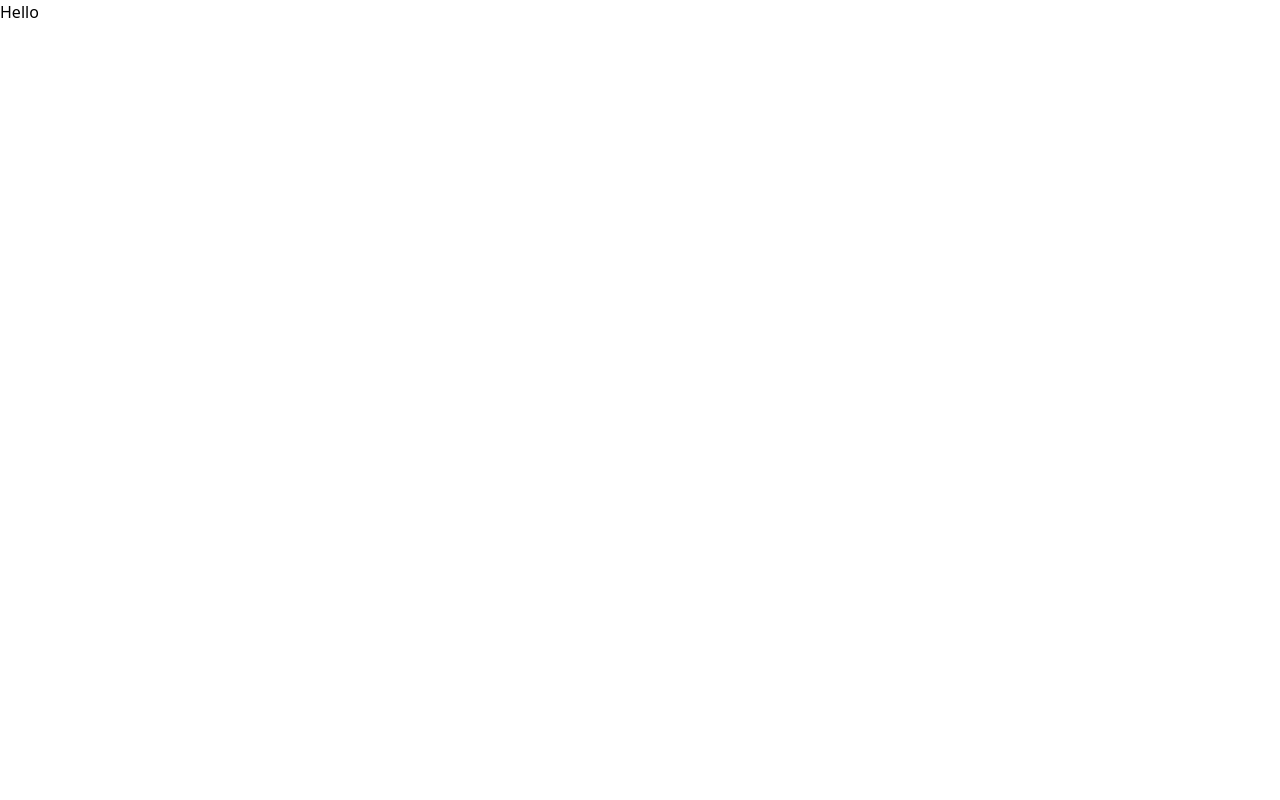
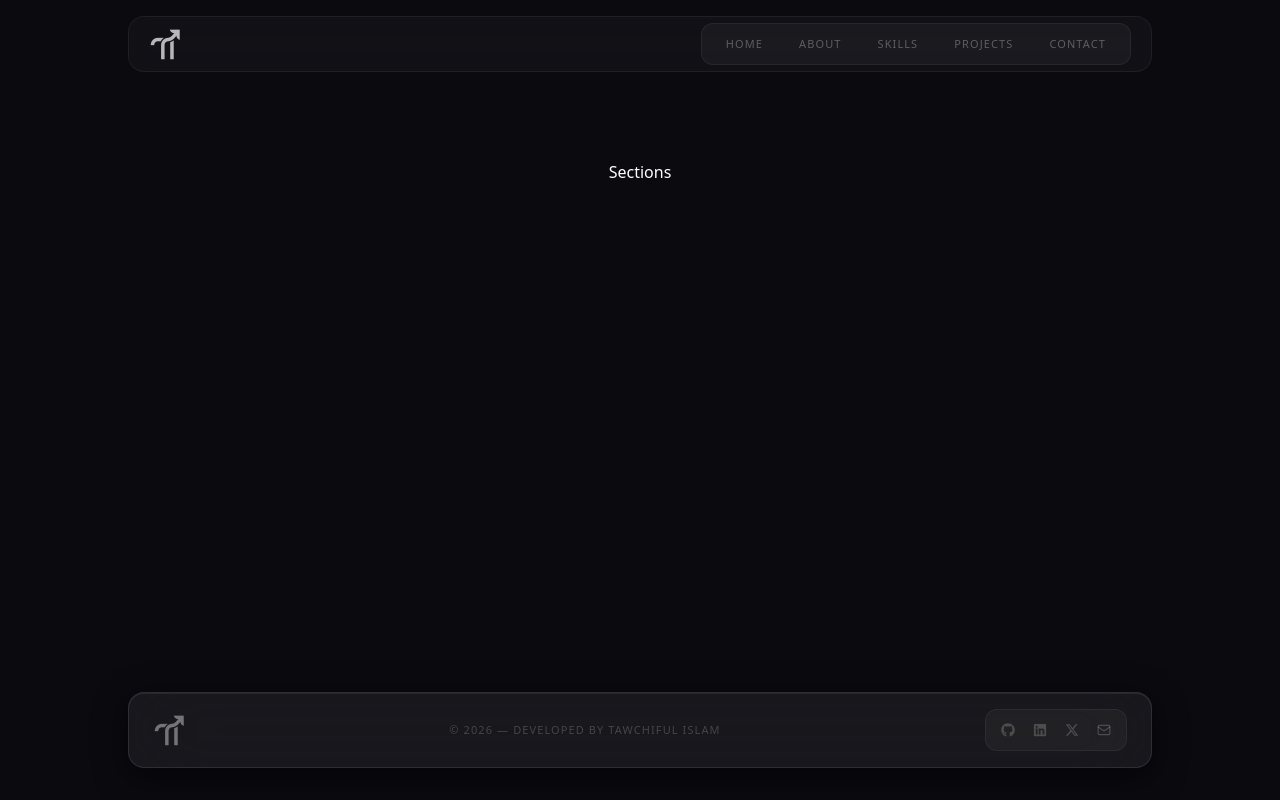
Before and after one commit to tawchifulislam/portfolio, a Next.js app: page / in a window 1280 px wide. Built offline with nearby package versions, Linux system fonts and the light colour scheme.

Commit message:
add glassmorphism Navbar and Footer & Some Modification

```diff
--- a/src/app/layout.js
+++ b/src/app/layout.js
@@ -1,5 +1,7 @@
 import { Inter, Syne } from 'next/font/google';
 import './globals.css';
+import Navbar from '@/components/layout/Navbar';
+import Footer from '@/components/layout/Footer';
 
 const inter = Inter({
   variable: '--font-inter',
@@ -14,7 +16,7 @@ const syne = Syne({
 });
 
 export const metadata = {
-  title: 'Tawchiful Islam — Frontend Developer',
+  title: 'Tawchiful Islam - Frontend Developer',
   description:
     'Frontend developer from Chittagong, Bangladesh. Building clean, responsive, and user-friendly web experiences with React and Next.js.',
 };
@@ -25,7 +27,11 @@ export default function RootLayout({ children }) {
       lang="en"
       className={`${inter.variable} ${syne.variable} h-full antialiased`}
     >
-      <body className="min-h-full flex flex-col">{children}</body>
+      <body className="min-h-full flex flex-col bg-[#0a0a0f] text-white">
+        <Navbar />
+        <main className="flex-1">{children}</main>
+        <Footer />
+      </body>
     </html>
   );
 }
--- a/src/app/page.js
+++ b/src/app/page.js
@@ -1,9 +1,7 @@
-import Image from 'next/image';
-
 export default function Home() {
   return (
     <div>
-      <h1>Hello</h1>
+      <p className="text-white text-center pt-40">Sections</p>
     </div>
   );
 }
--- a/src/components/layout/Footer.jsx
+++ b/src/components/layout/Footer.jsx
@@ -0,0 +1,83 @@
+'use client';
+
+import { motion } from 'framer-motion';
+import { FaGithub, FaLinkedin } from 'react-icons/fa';
+import { FaXTwitter } from 'react-icons/fa6';
+import { Mail } from 'lucide-react';
+import Image from 'next/image';
+import { personalInfo } from '@/lib/data';
+import { scrollToSection } from '@/lib/utils';
+
+const socialLinks = [
+  {
+    icon: <FaGithub size={14} />,
+    href: personalInfo.social.github,
+    label: 'GitHub',
+  },
+  {
+    icon: <FaLinkedin size={14} />,
+    href: personalInfo.social.linkedin,
+    label: 'LinkedIn',
+  },
+  {
+    icon: <FaXTwitter size={14} />,
+    href: personalInfo.social.twitter,
+    label: 'Twitter',
+  },
+  {
+    icon: <Mail size={14} />,
+    href: `mailto:${personalInfo.email}`,
+    label: 'Email',
+  },
+];
+
+export default function Footer() {
+  const currentYear = new Date().getFullYear();
+
+  return (
+    <footer className="relative mt-32 pb-8 px-4 sm:px-6">
+      <div className="max-w-5xl mx-auto">
+        <motion.div
+          initial={{ opacity: 0, y: 20 }}
+          whileInView={{ opacity: 1, y: 0 }}
+          viewport={{ once: true }}
+          transition={{ duration: 0.5 }}
+          className="flex flex-col sm:flex-row items-center justify-between gap-5 px-6 py-4 rounded-2xl bg-white/6 backdrop-blur-2xl border border-white/10 shadow-[0_8px_32px_rgba(0,0,0,0.5),inset_0_1px_0_rgba(255,255,255,0.07)]"
+        >
+          <motion.button
+            onClick={() => scrollToSection('home')}
+            whileHover={{ scale: 1.1 }}
+            whileTap={{ scale: 0.94 }}
+            className="relative w-8 h-8 opacity-40 hover:opacity-100 transition-all duration-300"
+          >
+            <Image
+              src="/images/logo.png"
+              alt="logo"
+              fill
+              className="object-contain brightness-0 invert"
+            />
+          </motion.button>
+
+          <p className="text-[11px] text-white/20 tracking-widest uppercase font-medium text-center">
+            © {currentYear} — Developed by Tawchiful Islam
+          </p>
+
+          <div className="flex items-center gap-1 bg-white/4 rounded-xl px-2 py-1.5 border border-white/6">
+            {socialLinks.map(social => (
+              <a
+                key={social.label}
+                href={social.href}
+                target={social.label !== 'Email' ? '_blank' : undefined}
+                rel="noopener noreferrer"
+                aria-label={social.label}
+                className="w-7 h-7 flex items-center justify-center rounded-lg text-white/20 hover:text-white/70 hover:bg-white/8 transition-all duration-300"
+              >
+                {social.icon}
+              </a>
+            ))}
+          </div>
+        </motion.div>
+      </div>
+    </footer>
+  );
+}
--- a/src/components/layout/Navbar.jsx
+++ b/src/components/layout/Navbar.jsx
@@ -0,0 +1,158 @@
+'use client';
+
+import { useState } from 'react';
+import { motion, AnimatePresence } from 'framer-motion';
+import { Menu, X } from 'lucide-react';
+import Image from 'next/image';
+import { navLinks } from '@/lib/data';
+import { useScrollProgress } from '@/hooks/useScrollProgress';
+import { useActiveSection } from '@/hooks/useActiveSection';
+import { scrollToSection } from '@/lib/utils';
+import { SECTION_IDS } from '@/lib/constants';
+
+export default function Navbar() {
+  const [isOpen, setIsOpen] = useState(false);
+  const scrollProgress = useScrollProgress();
+  const activeSection = useActiveSection(Object.values(SECTION_IDS));
+  const isScrolled = scrollProgress > 2;
+
+  const handleNavClick = href => {
+    scrollToSection(href.replace('#', ''));
+    setIsOpen(false);
+  };
+
+  return (
+    <>
+      <motion.nav
+        initial={{ y: -100, opacity: 0 }}
+        animate={{ y: 0, opacity: 1 }}
+        transition={{ duration: 0.7, ease: [0.22, 1, 0.36, 1] }}
+        className="fixed top-0 left-0 right-0 z-50 flex justify-center px-4 sm:px-6 pt-4"
+      >
+        <div
+          className={`w-full max-w-5xl flex items-center justify-between px-5 h-14 rounded-2xl transition-all duration-500 ${
+            isScrolled
+              ? 'bg-white/6 backdrop-blur-2xl border border-white/10 shadow-[0_8px_32px_rgba(0,0,0,0.5),inset_0_1px_0_rgba(255,255,255,0.07)]'
+              : 'bg-white/3 backdrop-blur-md border border-white/6'
+          }`}
+        >
+          <motion.button
+            onClick={() => scrollToSection('home')}
+            whileHover={{ scale: 1.08 }}
+            whileTap={{ scale: 0.94 }}
+            className="relative w-8 h-8"
+          >
+            <Image
+              src="/images/logo.png"
+              alt="Logo"
+              fill
+              className="object-contain brightness-0 invert opacity-70 hover:opacity-100 transition-opacity duration-300"
+            />
+          </motion.button>
+
+          <ul className="hidden md:flex items-center gap-1 bg-white/4 rounded-xl px-2 py-1.5 border border-white/6">
+            {navLinks.map(link => {
+              const id = link.href.replace('#', '');
+              const isActive = activeSection === id;
+              return (
+                <li key={link.name}>
+                  <button
+                    onClick={() => handleNavClick(link.href)}
+                    className={`relative px-4 py-1.5 text-[11px] font-medium tracking-widest uppercase rounded-lg transition-all duration-300 ${
+                      isActive
+                        ? 'text-white'
+                        : 'text-white/30 hover:text-white/60'
+                    }`}
+                  >
+                    {isActive && (
+                      <motion.span
+                        layoutId="pill"
+                        className="absolute inset-0 rounded-lg bg-white/10 border border-white/12 shadow-[inset_0_1px_0_rgba(255,255,255,0.1)]"
+                        transition={{
+                          type: 'spring',
+                          bounce: 0.15,
+                          duration: 0.5,
+                        }}
+                      />
+                    )}
+                    <span className="relative">{link.name}</span>
+                  </button>
+                </li>
+              );
+            })}
+          </ul>
+
+          <button
+            onClick={() => setIsOpen(!isOpen)}
+            className="md:hidden w-10 h-10 flex items-center justify-center rounded-xl bg-white/6 border border-white/8 text-white/40 hover:text-white transition-all duration-300"
+          >
+            <AnimatePresence mode="wait">
+              {isOpen ? (
+                <motion.span
+                  key="x"
+                  initial={{ scale: 0.5, opacity: 0 }}
+                  animate={{ scale: 1, opacity: 1 }}
+                  exit={{ scale: 0.5, opacity: 0 }}
+                >
+                  <X size={16} />
+                </motion.span>
+              ) : (
+                <motion.span
+                  key="menu"
+                  initial={{ scale: 0.5, opacity: 0 }}
+                  animate={{ scale: 1, opacity: 1 }}
+                  exit={{ scale: 0.5, opacity: 0 }}
+                >
+                  <Menu size={16} />
+                </motion.span>
+              )}
+            </AnimatePresence>
+          </button>
+        </div>
+
+        <div
+          className="absolute bottom-0 left-1/2 -translate-x-1/2 h-px bg-linear-to-r from-transparent via-violet-400 to-transparent transition-all duration-300"
+          style={{ width: `${scrollProgress}%`, opacity: isScrolled ? 1 : 0 }}
+        />
+      </motion.nav>
+
+      <AnimatePresence>
+        {isOpen && (
+          <>
+            <motion.div
+              initial={{ opacity: 0 }}
+              animate={{ opacity: 1 }}
+              exit={{ opacity: 0 }}
+              onClick={() => setIsOpen(false)}
+              className="fixed inset-0 z-40 bg-black/10 backdrop-blur-[2px] md:hidden"
+            />
+            <motion.div
+              initial={{ opacity: 0, scale: 0.9, y: -20, x: 20 }}
+              animate={{ opacity: 1, scale: 1, y: 0, x: 0 }}
+              exit={{ opacity: 0, scale: 0.9, y: -20, x: 20 }}
+              transition={{ type: 'spring', damping: 20, stiffness: 300 }}
+              className="fixed top-20 right-6 z-50 w-48 rounded-2xl bg-[#0d0d12]/90 backdrop-blur-2xl border border-white/8 shadow-[0_20px_50px_rgba(0,0,0,0.5),inset_0_1px_0_rgba(255,255,255,0.05)] md:hidden overflow-hidden"
+            >
+              <ul className="flex flex-col p-2">
+                {navLinks.map((link, i) => (
+                  <li key={link.name}>
+                    <button
+                      onClick={() => handleNavClick(link.href)}
+                      className={`w-full text-left px-4 py-3 text-[10px] font-semibold tracking-[0.2em] uppercase rounded-xl transition-all duration-200 ${
+                        activeSection === link.href.replace('#', '')
+                          ? 'text-white bg-white/10 border border-white/5'
+                          : 'text-white/20 hover:text-white hover:bg-white/5'
+                      }`}
+                    >
+                      {link.name}
+                    </button>
+                  </li>
+                ))}
+              </ul>
+            </motion.div>
+          </>
+        )}
+      </AnimatePresence>
+    </>
+  );
+}
```
Also changed, not shown: public/images/logo.png (added), src/lib/data.js.
